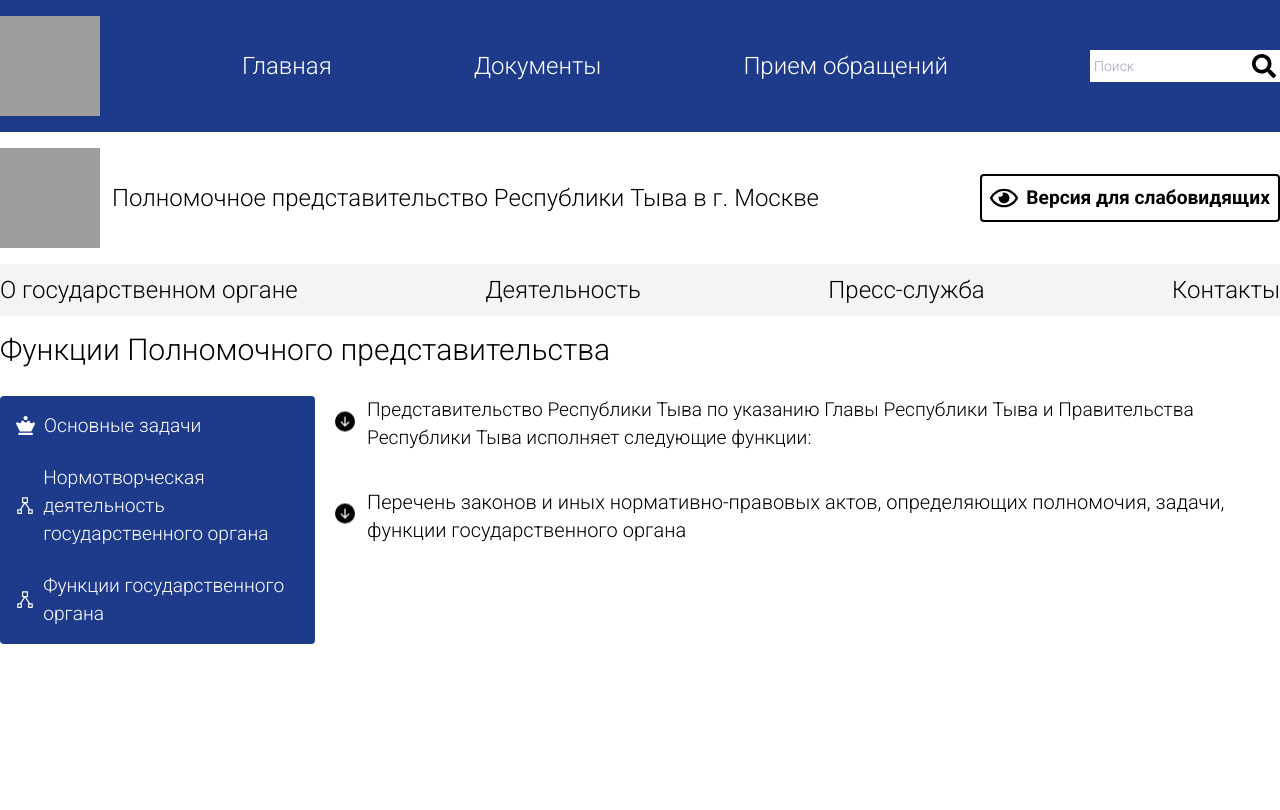
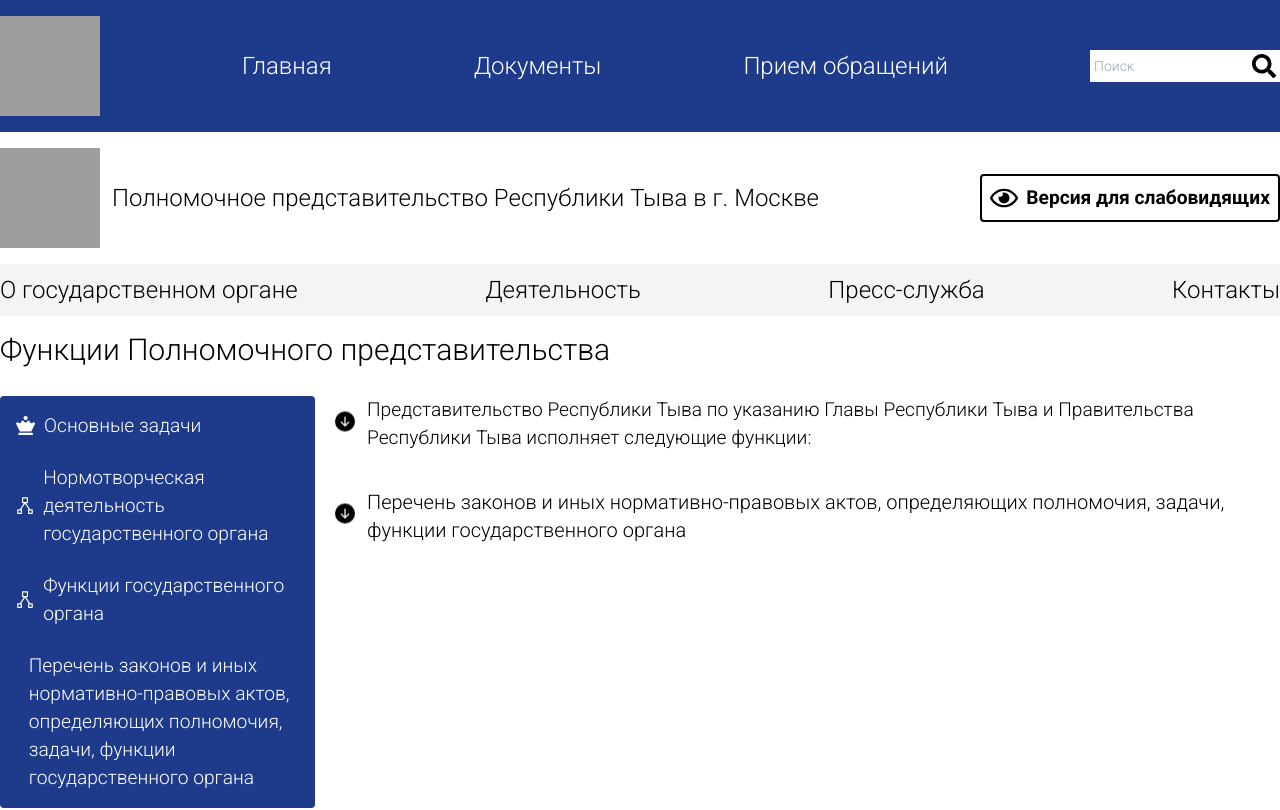
Before and after one commit to Suldemka1/pprt-frontend, a Next.js app: page /activity/functions in a window 1280 px wide. Shown: the top 810 px of the page. Built offline with nearby package versions, Linux system fonts and the light colour scheme; grey boxes are pictures that could not be loaded.

Commit message:
hotfix 3

```diff
--- a/pages/activity/functions.js
+++ b/pages/activity/functions.js
@@ -5,6 +5,7 @@ import Head from "next/head";
 import {LeftMenu, MenuItem, MobileMenu, MobileMenuItem} from "../../components/LeftMenu";
 import {BsFillArrowDownCircleFill} from "react-icons/bs";
 import {GrDocumentText} from "react-icons/gr";
+import React from "react";
 
 const Functions = () => {
     return (
@@ -19,6 +20,7 @@ const Functions = () => {
                     <MobileMenuItem title={'Нормотворческая деятельность государственного органа'}
                                     url={'/projects'}/>
                     <MobileMenuItem title={'Функции государственного органа'} url={'/activity/functions'}/>
+                    <MobileMenuItem title={'Перечень законов и иных нормативно-правовых актов, определяющих полномочия, задачи, функции государственного органа'} url={'/activity/npa'}/>
                 </MobileMenu>
             </div>
 
@@ -31,6 +33,9 @@ const Functions = () => {
                               icon_function={VscTypeHierarchySub()}/>
                     <MenuItem title={'Функции государственного органа'} url={'/activity/functions'}
                               icon_function={VscTypeHierarchySub()}/>
+                    <MenuItem
+                        title={'Перечень законов и иных нормативно-правовых актов, определяющих полномочия, задачи, функции государственного органа'}
+                        url={'/activity/npa'}/>
                 </LeftMenu>
 
                 <div className="flex flex-col gap-5 md:w-9/12">
--- a/pages/activity/index.js
+++ b/pages/activity/index.js
@@ -4,6 +4,7 @@ import parser from 'html-react-parser'
 import {PageName} from "../../components/PageName/PageName";
 import Head from "next/head";
 import {LeftMenu, MenuItem, MobileMenu, MobileMenuItem} from "../../components/LeftMenu";
+import React from "react";
 
 export const getServerSideProps = async () => {
     const res = await fetch(`${process.env.APIpath}/api/main-activity-page?populate=*`)
@@ -30,6 +31,7 @@ export default function Activity({content}) {
                     <MobileMenuItem title={'Нормотворческая деятельность государственного органа'}
                                     url={'/projects'}/>
                     <MobileMenuItem title={'Функции государственного органа'} url={'/activity/functions'}/>
+                    <MobileMenuItem title={'Перечень законов и иных нормативно-правовых актов, определяющих полномочия, задачи, функции государственного органа'} url={'/activity/npa'}/>
                 </MobileMenu>
             </div>
 
@@ -42,6 +44,8 @@ export default function Activity({content}) {
                               icon_function={VscTypeHierarchySub()}/>
                     <MenuItem title={'Функции государственного органа'} url={'/activity/functions'}
                               icon_function={VscTypeHierarchySub()}/>
+                    <MenuItem title={'Перечень законов и иных нормативно-правовых актов, определяющих полномочия, задачи, функции государственного органа'}
+                              url={'/activity/npa'} />
                 </LeftMenu>
 
                 <div className='xs:full md:w-9/12 leading-7 [&>p]:pb-3 [&>ul]:list-disc translate-x-6'>
--- a/pages/activity/main-activity.js
+++ b/pages/activity/main-activity.js
@@ -4,6 +4,7 @@ import Head from 'next/head'
 import {LeftMenu, MenuItem, MobileMenu, MobileMenuItem} from "../../components/LeftMenu";
 import {FaChessQueen} from "react-icons/fa";
 import {VscTypeHierarchySub} from "react-icons/vsc";
+import React from "react";
 
 export const getServerSideProps = async () => {
     const res = await fetch(`${process.env.APIpath}/api/main-activity-page?populate=*`)
@@ -29,6 +30,7 @@ const MainActivity = ({content}) =>
                 <MobileMenuItem title={'Нормотворческая деятельность государственного органа'}
                                 url={'/projects'}/>
                 <MobileMenuItem title={'Функции государственного органа'} url={'/activity/functions'}/>
+                <MobileMenuItem title={'Перечень законов и иных нормативно-правовых актов, определяющих полномочия, задачи, функции государственного органа'} url={'/activity/npa'}/>
             </MobileMenu>
         </div>
 
@@ -40,6 +42,8 @@ const MainActivity = ({content}) =>
                           icon_function={VscTypeHierarchySub()}/>
                 <MenuItem title={'Функции государственного органа'} url={'/activity/functions'}
                           icon_function={VscTypeHierarchySub()}/>
+                <MenuItem title={'Перечень законов и иных нормативно-правовых актов, определяющих полномочия, задачи, функции государственного органа'}
+                          url={'/activity/npa'} />
             </LeftMenu>
 
             <div className='xs:full md:w-9/12 leading-7 [&>p]:pb-3'>
--- a/pages/activity/npa.js
+++ b/pages/activity/npa.js
@@ -7,8 +7,8 @@ import {VscTypeHierarchySub} from "react-icons/vsc";
 import parser from "html-react-parser";
 import {GrDocumentText} from "react-icons/gr";
 
-export const getStaticProps = async () => {
-    const res = await fetch(`${process.env.APIpath}/api/list-of-npas?populate=*`)
+export const getServerSideProps = async () => {
+    const res = await fetch(`${process.env.APIpath}/api/list-of-npa?populate=*`)
     const data = await res.json()
 
     return {
@@ -16,7 +16,7 @@ export const getStaticProps = async () => {
     }
 }
 
-const Npa = ({content}) => {
+const Npa = (props) => {
     return (
         <>
             <Head>
@@ -30,6 +30,7 @@ const Npa = ({content}) => {
                     <MobileMenuItem title={'Нормотворческая деятельность государственного органа'}
                                     url={'/projects'}/>
                     <MobileMenuItem title={'Функции государственного органа'} url={'/activity/functions'}/>
+                    <MobileMenuItem title={'Перечень законов и иных нормативно-правовых актов, определяющих полномочия, задачи, функции государственного органа'} url={'/activity/npa'}/>
                 </MobileMenu>
             </div>
 
@@ -41,10 +42,12 @@ const Npa = ({content}) => {
                               icon_function={VscTypeHierarchySub()}/>
                     <MenuItem title={'Функции государственного органа'} url={'/activity/functions'}
                               icon_function={VscTypeHierarchySub()}/>
+                    <MenuItem title={'Перечень законов и иных нормативно-правовых актов, определяющих полномочия, задачи, функции государственного органа'}
+                              url={'/activity/npa'} />
                 </LeftMenu>
 
                 <div>
-                    {parser(content)}
+                    {parser(props.content)}
                 </div>
 
                 {/* <div className='flex flex-col gap-5 xs:full md:w-9/12 leading-7 [&>p]:pb-3'>
```
